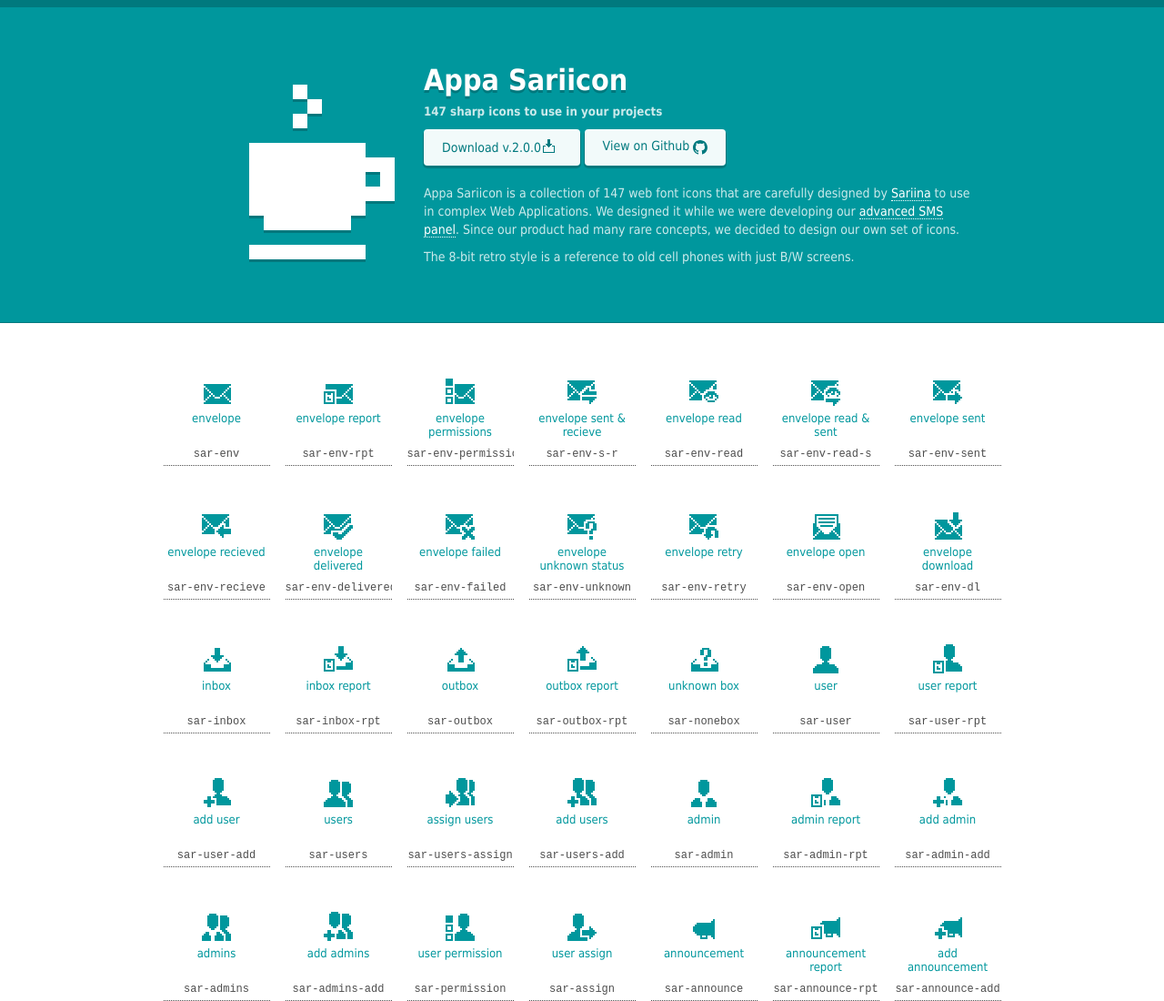
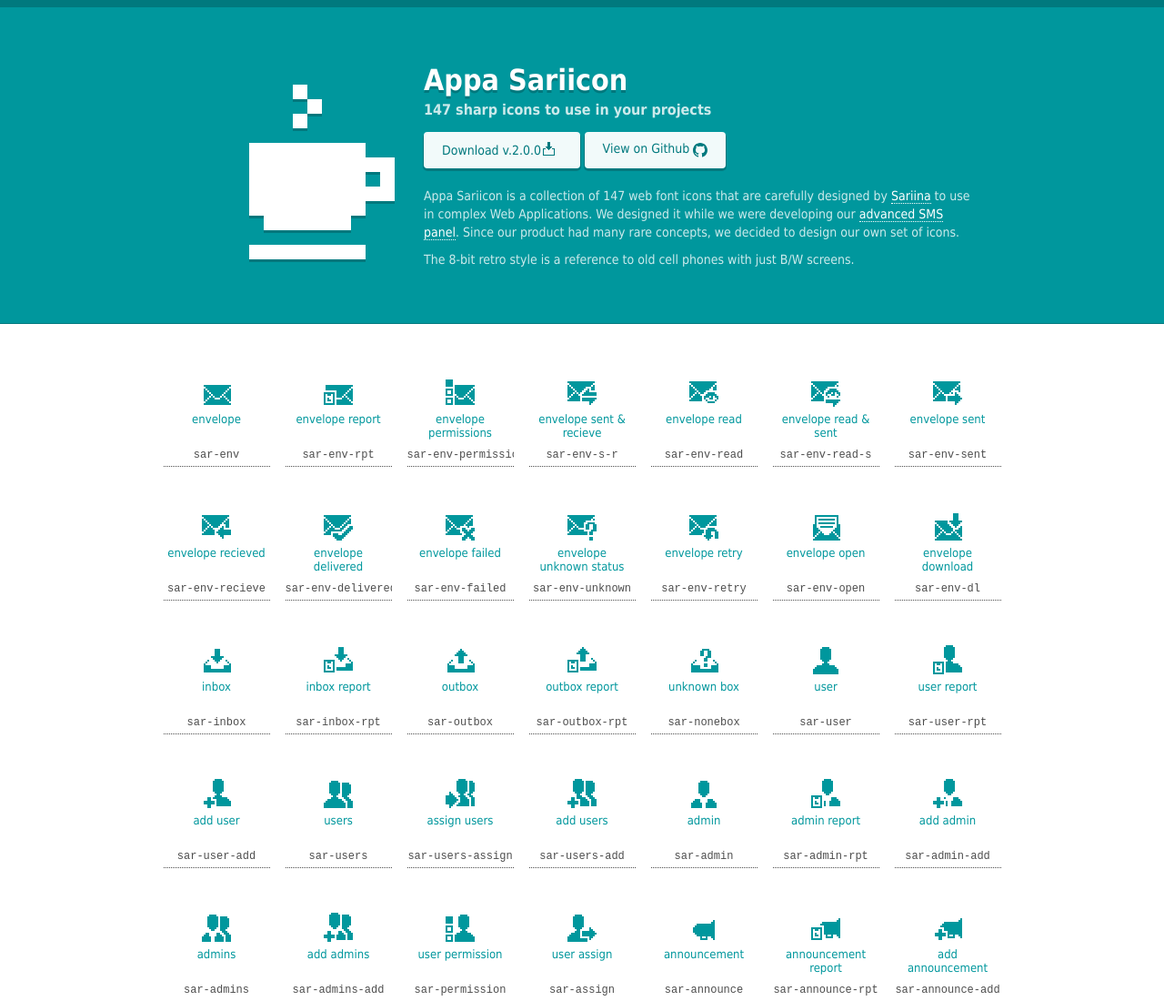
Before and after one commit to sariina/appa-sariicon, a website: page index.html in a window 1280 px wide. Shown: the top 1100 px of the page at 91% size. Drawn offline with Linux system fonts and the light colour scheme; files whose address does not match are found by name.

```diff
--- a/index.html
+++ b/index.html
@@ -86,7 +86,7 @@
 
 	.info-box h1 {
 		color: #FFF;
-		margin-bottom: 8px;
+		margin-bottom: 4px;
 		text-shadow: 0 3px 0 rgba(0,0,0,.2);
 	}
 
@@ -95,9 +95,9 @@
 		margin-left: 5px;
 	}
 
-	.info-box h5 {
-		margin-top: 6px;
-		margin-bottom: 12px;
+	.info-box h4 {
+		margin-top: 4px;
+		margin-bottom: 15px;
 		/*font-weight: normal;*/
 		/*color: rgba(255,255,255,1);*/
 		/*text-shadow: 0 3px 0 rgba(0,0,0,.2);*/
@@ -268,7 +268,7 @@
 				</div>
 				<div class="info-box">
 					<h1>Appa Sariicon</h1>
-					<h5>147 sharp icons to use in your projects</h5>
+					<h4>147 sharp icons to use in your projects</h4>
 						<div class="btn-set">
 							<a class="btn" href="https://github.com/sariina/appa-sariicon/archive/v2.0.0.zip">Download v.2.0.0<i class="sar sar-insert"></i></a>
 							<a class="btn" href="https://github.com/sariina/appa-sariicon">View on Github
```
